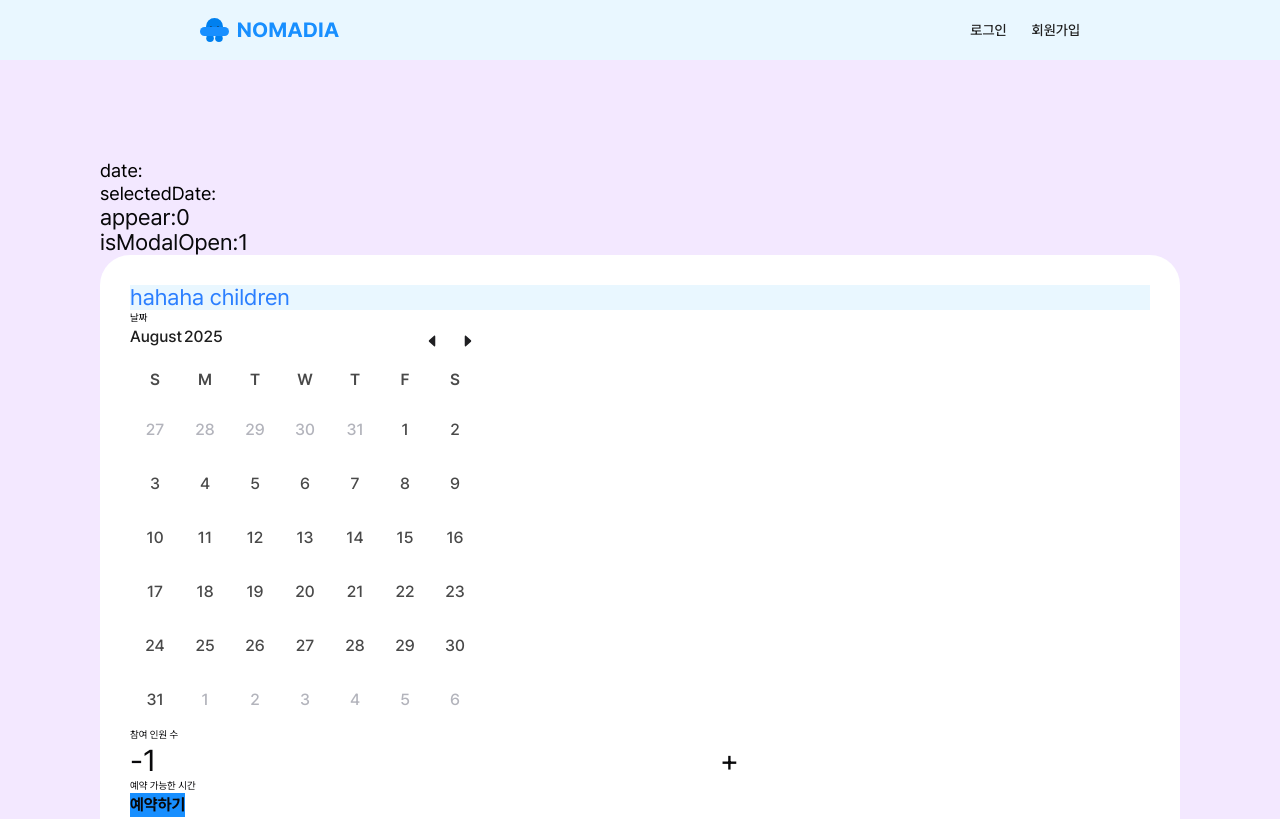
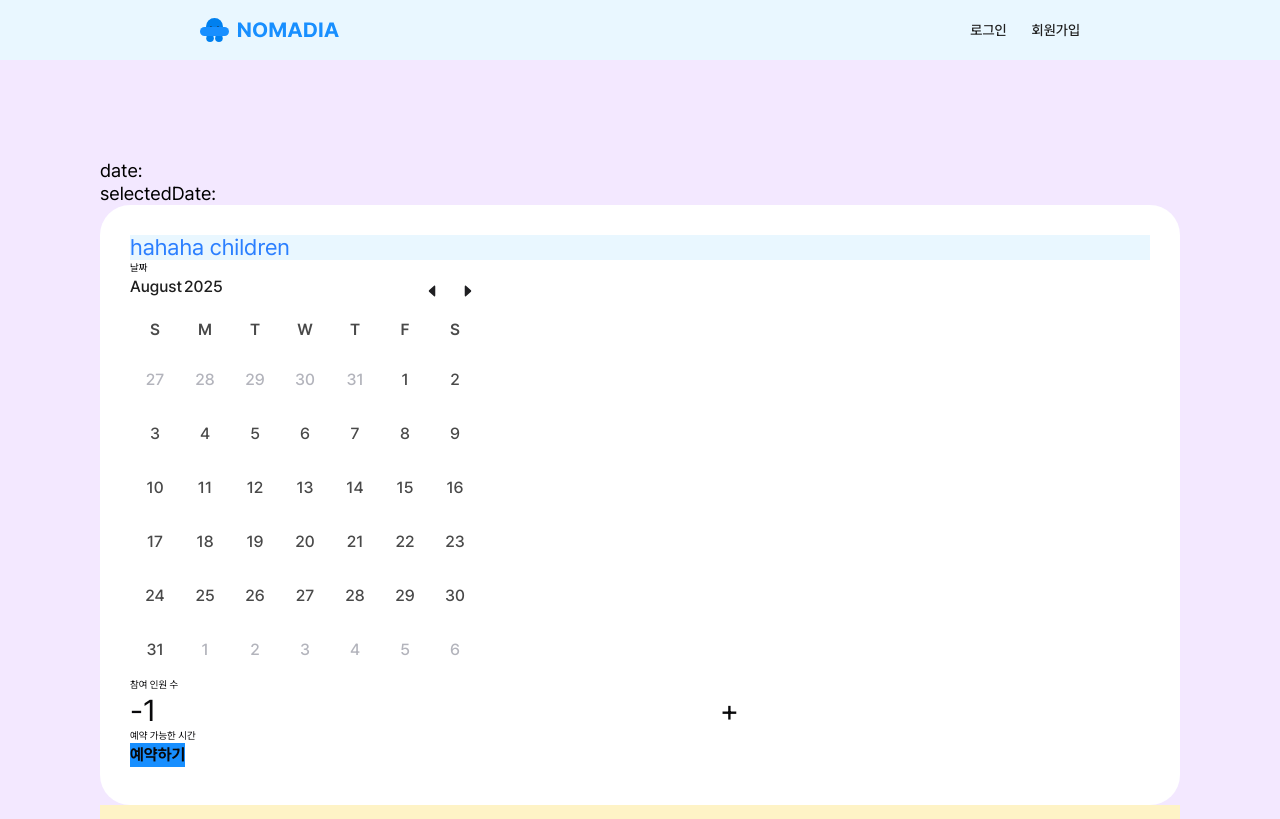
Before and after one commit to codeit-team6/nomadia, a Next.js app: page /activities/1 in a window 1280 px wide. Shown: the top 819 px of the page. Built offline with nearby package versions, Linux system fonts and the light colour scheme.

Commit message:
🗑️remove: 불필요한 테스트 코드 제거

```diff
--- a/src/shared/components/modal/components/adaptive-modal/adaptive-modal.tsx
+++ b/src/shared/components/modal/components/adaptive-modal/adaptive-modal.tsx
@@ -44,14 +44,8 @@ const AdaptiveModal = ({
 }) => {
   const { width } = useWindowSize();
 
-  const {
-    openModal,
-    isModalOpen,
-    appear,
-    disappearModal,
-    isDesktop,
-    setIsDesktop,
-  } = useModalStore();
+  const { openModal, appear, disappearModal, isDesktop, setIsDesktop } =
+    useModalStore();
 
   // 모달 항시 렌더링
   useEffect(() => {
@@ -70,8 +64,6 @@ const AdaptiveModal = ({
 
   return (
     <>
-      <div className="text-4xl">appear:{Number(appear)}</div>
-      <div className="text-4xl">isModalOpen:{Number(isModalOpen)}</div>
       <Modal
         type="custom"
         hasOverlay={isDesktop ? false : appear ? true : false}
```
